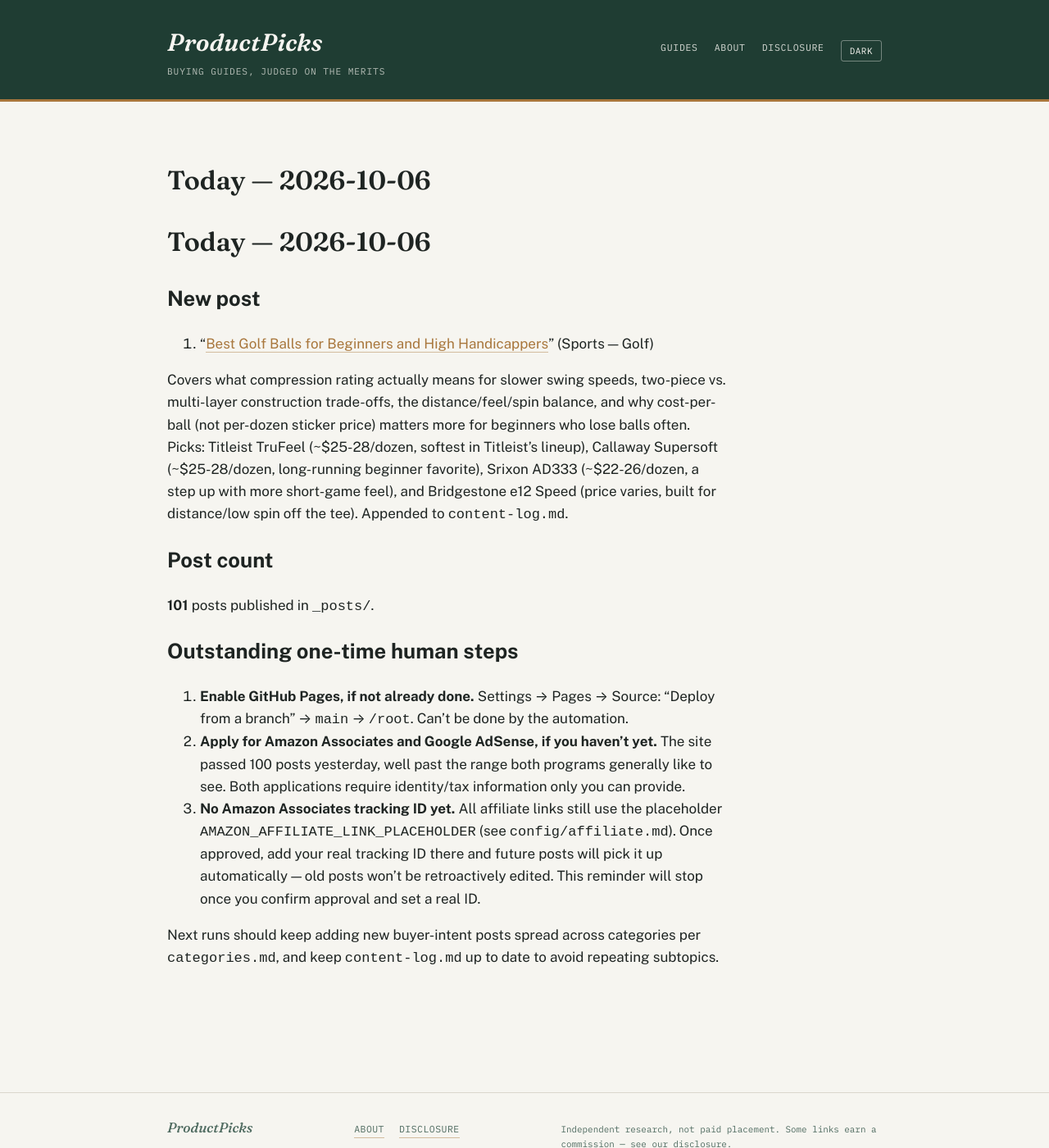
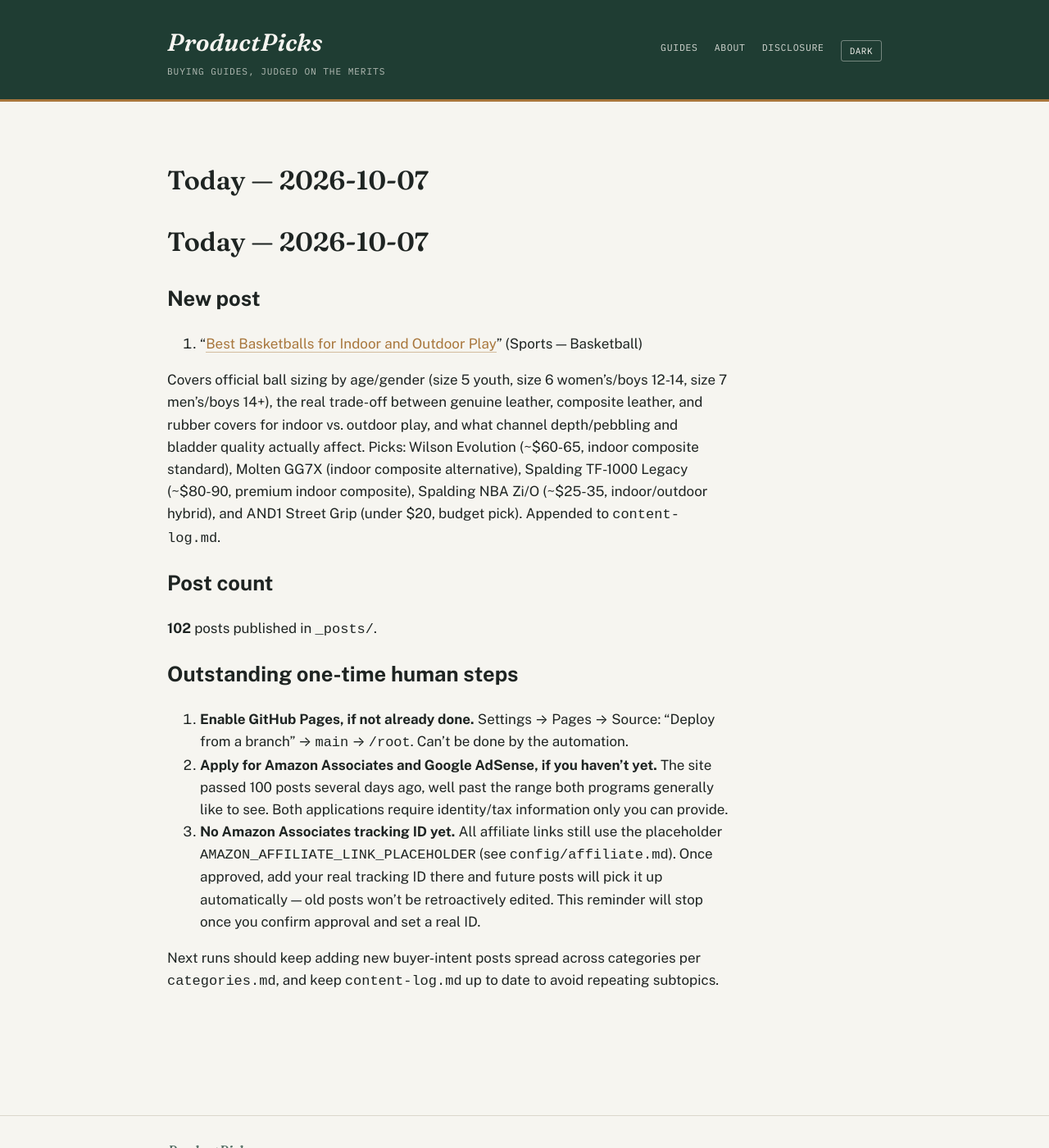
Before and after one commit to ajith198/ProductPicks, a Jekyll site: the page built from today.md, in a window 1280 px wide and 1400 px high. Shown: the whole window at 82% size. Built offline with Jekyll 4.4.1, drawn with Linux system fonts in a browser that asks for light colours; our own code applies the rules of GitHub Pages for plain Markdown files.

Commit message:
daily: 2026-10-07 new post + log update
New post: Best Basketballs for Indoor and Outdoor Play (Sports/Basketball).
Covers ball sizing by age, leather vs composite vs rubber cover choice,
and picks across budget tiers. 102 posts total.

Co-Authored-By: Claude Sonnet 5 <noreply@anthropic.com>
Claude-Session: https://claude.ai/code/session_01K17yFvTf4T9PrDUoiN9UBH

```diff
--- a/today.md
+++ b/today.md
@@ -1,19 +1,19 @@
-# Today — 2026-10-06
+# Today — 2026-10-07
 
 ## New post
 
-1. "[Best Golf Balls for Beginners and High Handicappers](/golf/buying-guides/best-golf-balls-for-beginners-and-high-handicappers/)" (Sports — Golf)
+1. "[Best Basketballs for Indoor and Outdoor Play](/basketball/buying-guides/best-basketballs-for-indoor-and-outdoor-play/)" (Sports — Basketball)
 
-Covers what compression rating actually means for slower swing speeds, two-piece vs. multi-layer construction trade-offs, the distance/feel/spin balance, and why cost-per-ball (not per-dozen sticker price) matters more for beginners who lose balls often. Picks: Titleist TruFeel (~$25-28/dozen, softest in Titleist's lineup), Callaway Supersoft (~$25-28/dozen, long-running beginner favorite), Srixon AD333 (~$22-26/dozen, a step up with more short-game feel), and Bridgestone e12 Speed (price varies, built for distance/low spin off the tee). Appended to `content-log.md`.
+Covers official ball sizing by age/gender (size 5 youth, size 6 women's/boys 12-14, size 7 men's/boys 14+), the real trade-off between genuine leather, composite leather, and rubber covers for indoor vs. outdoor play, and what channel depth/pebbling and bladder quality actually affect. Picks: Wilson Evolution (~$60-65, indoor composite standard), Molten GG7X (indoor composite alternative), Spalding TF-1000 Legacy (~$80-90, premium indoor composite), Spalding NBA Zi/O (~$25-35, indoor/outdoor hybrid), and AND1 Street Grip (under $20, budget pick). Appended to `content-log.md`.
 
 ## Post count
 
-**101** posts published in `_posts/`.
+**102** posts published in `_posts/`.
 
 ## Outstanding one-time human steps
 
 1. **Enable GitHub Pages, if not already done.** Settings → Pages → Source: "Deploy from a branch" → `main` → `/root`. Can't be done by the automation.
-2. **Apply for Amazon Associates and Google AdSense, if you haven't yet.** The site passed 100 posts yesterday, well past the range both programs generally like to see. Both applications require identity/tax information only you can provide.
+2. **Apply for Amazon Associates and Google AdSense, if you haven't yet.** The site passed 100 posts several days ago, well past the range both programs generally like to see. Both applications require identity/tax information only you can provide.
 3. **No Amazon Associates tracking ID yet.** All affiliate links still use the placeholder `AMAZON_AFFILIATE_LINK_PLACEHOLDER` (see `config/affiliate.md`). Once approved, add your real tracking ID there and future posts will pick it up automatically — old posts won't be retroactively edited. This reminder will stop once you confirm approval and set a real ID.
 
 Next runs should keep adding new buyer-intent posts spread across categories per `categories.md`, and keep `content-log.md` up to date to avoid repeating subtopics.
```
Also changed, not shown: TODAY.md (+1 -1 lines), _posts/2026-10-07-best-basketballs-for-indoor-and-outdoor-play.md (added, +66 -0 lines), content-log.md (+1 -0 lines).
